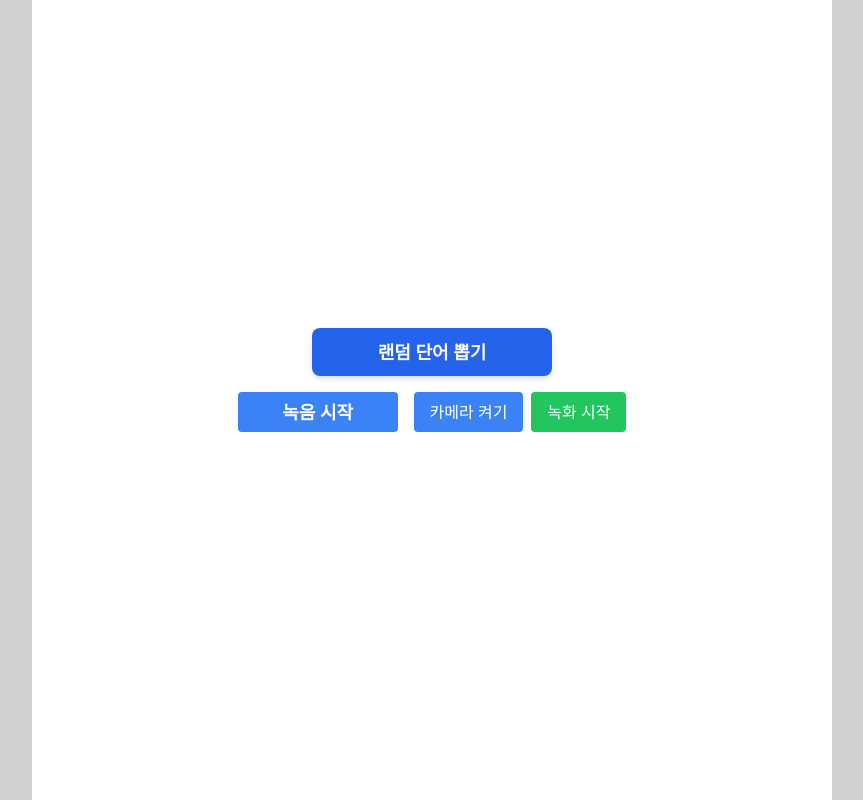
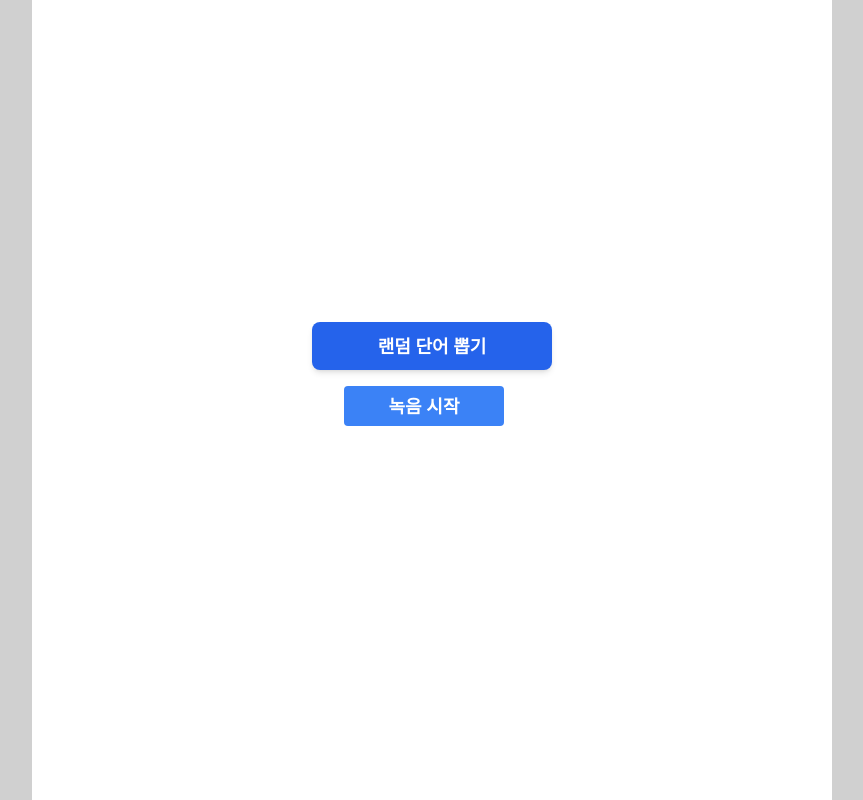
Before and after one commit to AI-X-Team-2/Final_Front, a React (Vite) app: page /conversation in a window 1280 px wide. Shown: the whole page, without its empty margins (208-1071 px from the left). Built offline with nearby package versions, Linux system fonts and the light colour scheme.

Commit message:
feat: 오디오 비디오 기능  ref로 연결

```diff
--- a/src/component/Audio.jsx
+++ b/src/component/Audio.jsx
@@ -7,9 +7,16 @@ const Audio = ({ target, onResult}) => {
   const [isRecording, setIsRecording] = useState(false);
   const audioChunksRef = useRef([]);
   const [audioURL, setAudioURL] = useState(null);
+  const cameraRef = useRef(null);
 
 
   const startRecording = async () => {
+
+    if(cameraRef.current) {
+      await cameraRef.current.startCamera();
+      cameraRef.current.startRecording();
+    }
+
     const stream = await navigator.mediaDevices.getUserMedia({ audio: true });
     const mediaRecorder = new MediaRecorder(stream);
 
@@ -30,15 +37,16 @@ const Audio = ({ target, onResult}) => {
       const audioUrl = URL.createObjectURL(audioBlob);
       setAudioURL(audioUrl);
 
-      if (!audioBlob && !target) {
-        console.log("❗ audioBlob과 target 모두 준비되지 않았습니다.");
-      } else if (!audioBlob) {
-        console.log("❗ audioBlob이 준비되지 않았습니다.");
-      } else if (!target) {
-        console.log("❗ target이 준비되지 않았습니다.");
+        if (!audioBlob || !target) {
+        console.warn("❗ audioBlob 또는 target 없음");
       } else {
         await sendToServer(audioBlob, target);
       }
+
+      if(cameraRef.current) {
+        cameraRef.current.stopRecording();
+      }
+
     };
 
     mediaRecorder.start();
@@ -95,6 +103,7 @@ const Audio = ({ target, onResult}) => {
       >
         {isRecording ? "녹음 중..." : "녹음 시작"}
       </button>
+      <Camera ref={cameraRef} />
 
 
 
--- a/src/component/Camera.jsx
+++ b/src/component/Camera.jsx
@@ -1,8 +1,7 @@
-import React from "react";
-import { useState } from "react";
-import { useRef } from "react";
+import React, { forwardRef, useImperativeHandle, useState, useRef} from "react";
 
-const Camera = ({onRecorded}) => {
+
+const Camera = ({onRecorded}, ref) => {
   const videoRef = useRef(null); // 실시간 웹캠
   const mediaRecorderRef = useRef(null);
   const [recording, setRecording] = useState(false);
@@ -56,34 +55,14 @@ const Camera = ({onRecorded}) => {
     setRecording(false);
   };
 
+  useImperativeHandle(ref, () => ({
+    startCamera,
+    startRecording,
+    stopRecording
+  }))
+
   return (
     <div className="flex flex-col gap-4">
-
-
-      <div className="flex gap-2">
-        <button
-          onClick={startCamera}
-          className="bg-blue-500 text-white px-4 py-2 rounded"
-        >
-          카메라 켜기
-        </button>
-        {!recording && (
-          <button
-            onClick={startRecording}
-            className="bg-green-500 text-white px-4 py-2 rounded"
-          >
-            녹화 시작
-          </button>
-        )}
-        {recording && (
-          <button
-            onClick={stopRecording}
-            className="bg-red-500 text-white px-4 py-2 rounded"
-          >
-            녹화 중지
-          </button>
-        )}
-      </div>
 
       {recordedVideoURL && (
         <div className="mt-4">
--- a/src/component/Words.jsx
+++ b/src/component/Words.jsx
@@ -86,12 +86,7 @@ const Words = () => {
               </div>
             )}
 
-            {videoURL && (
-              <div className="w-full md:w-1/2">
-                <h2 className="font-semibold mb-2 text-center">내 녹화 영상</h2>
-                <video src={videoURL} controls className="w-full border rounded shadow"/>
-              </div>
-            )}
+
           </div>
 
           {/*incorrect_points는 백엔드에서 사용자의 틀린 부분에 대한 정보가 담겨있는 리스트(배열)임*/}
```
